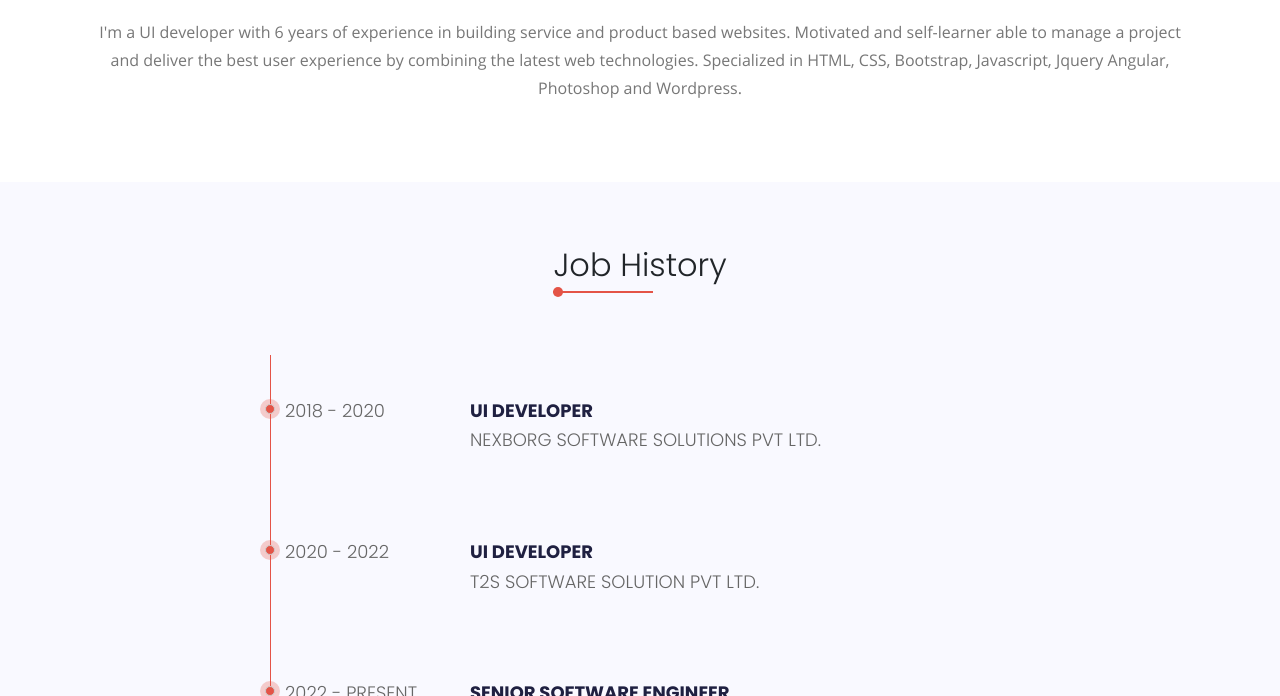
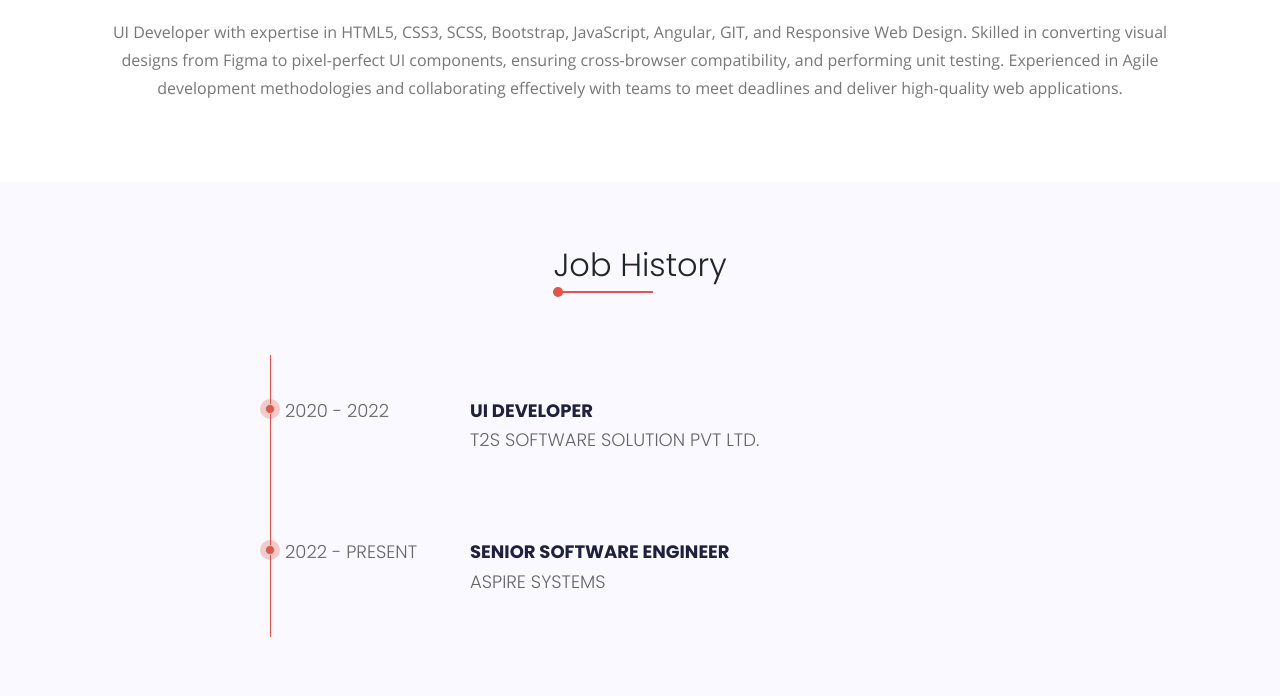
Before and after one commit to alagammai-web/alagammai-web.github.io, a plain HTML site: page index.html in a window 1280 px wide. Shown: the part 744-1440 px from the top of the page. Drawn offline with nearby package versions, Linux system fonts and the light colour scheme; some icons are missing.

Commit message:
Update index.html

```diff
--- a/index.html
+++ b/index.html
@@ -58,9 +58,9 @@
             <div class="container">
                 <h2 class="title">About Myself</h2>
                 <p>
-                    I'm a UI developer with 6 years of experience in building service and product based websites.
-                    Motivated and self-learner able to manage a project and deliver the best user experience by
-                    combining the latest web technologies. Specialized in HTML, CSS, Bootstrap, Javascript, Jquery Angular, Photoshop and Wordpress.
+                   UI Developer with expertise in HTML5, CSS3, SCSS, Bootstrap, JavaScript, Angular, GIT, and Responsive Web Design.
+                    Skilled in converting visual designs from Figma to pixel-perfect UI components, ensuring cross-browser compatibility, and performing unit testing.
+                    Experienced in Agile development methodologies and collaborating effectively with teams to meet deadlines and deliver high-quality web applications.
                 </p>
             </div>
         </section>
@@ -71,15 +71,6 @@
             <div class="container">
                 <h2 class="title">Job History</h2>
                 <div class="col-md-8 offset-md-2 experience_wrapper">
-                    <div class="row experience">
-                        <div class="col-md-3 resume-year">
-                            <h4>2018 - 2020</h4>
-                        </div>
-                        <div class="col-md-9 resume-info">
-                            <h3>UI Developer</h3>
-                            <h4><i class="lnr lnr-briefcase"></i> Nexborg Software Solutions Pvt Ltd.</h4>
-                        </div>
-                    </div>
                     <div class="row experience">
                         <div class="col-md-3 resume-year">
                             <h4>2020 - 2022</h4>
```
